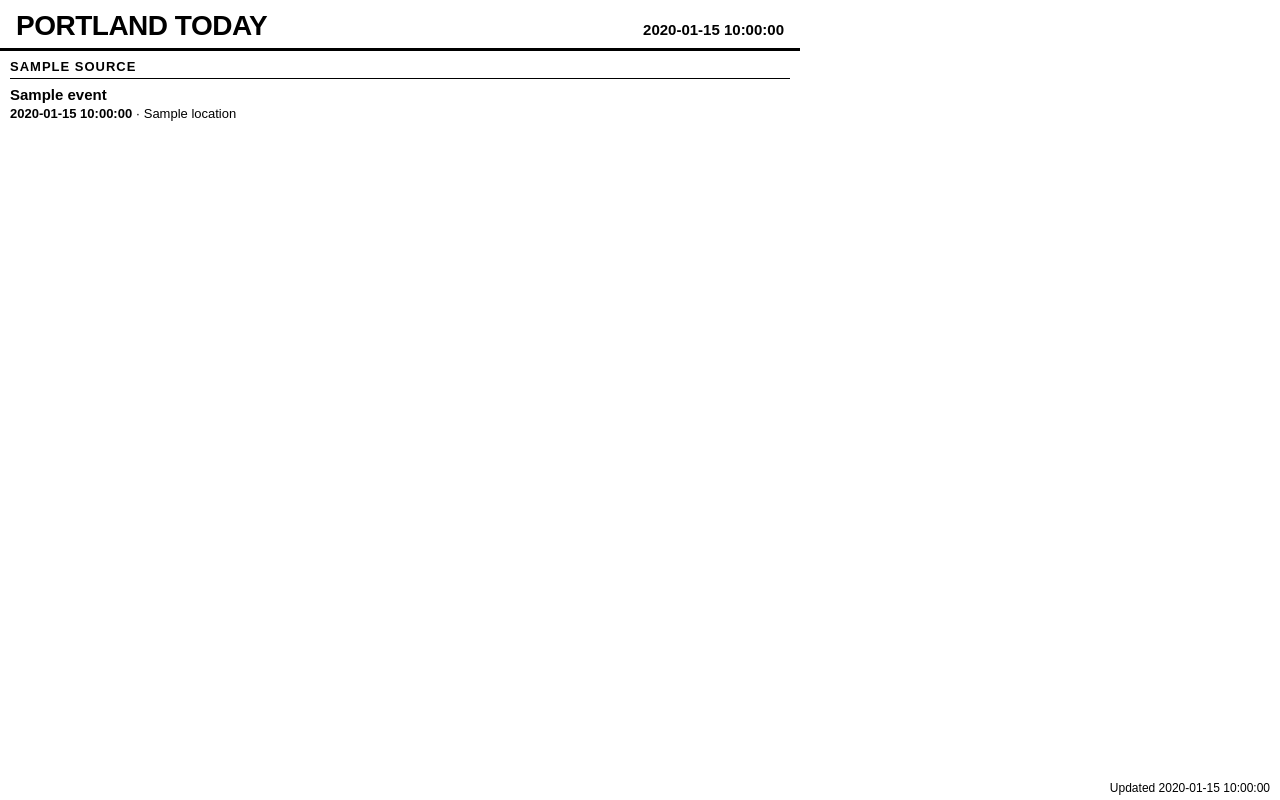
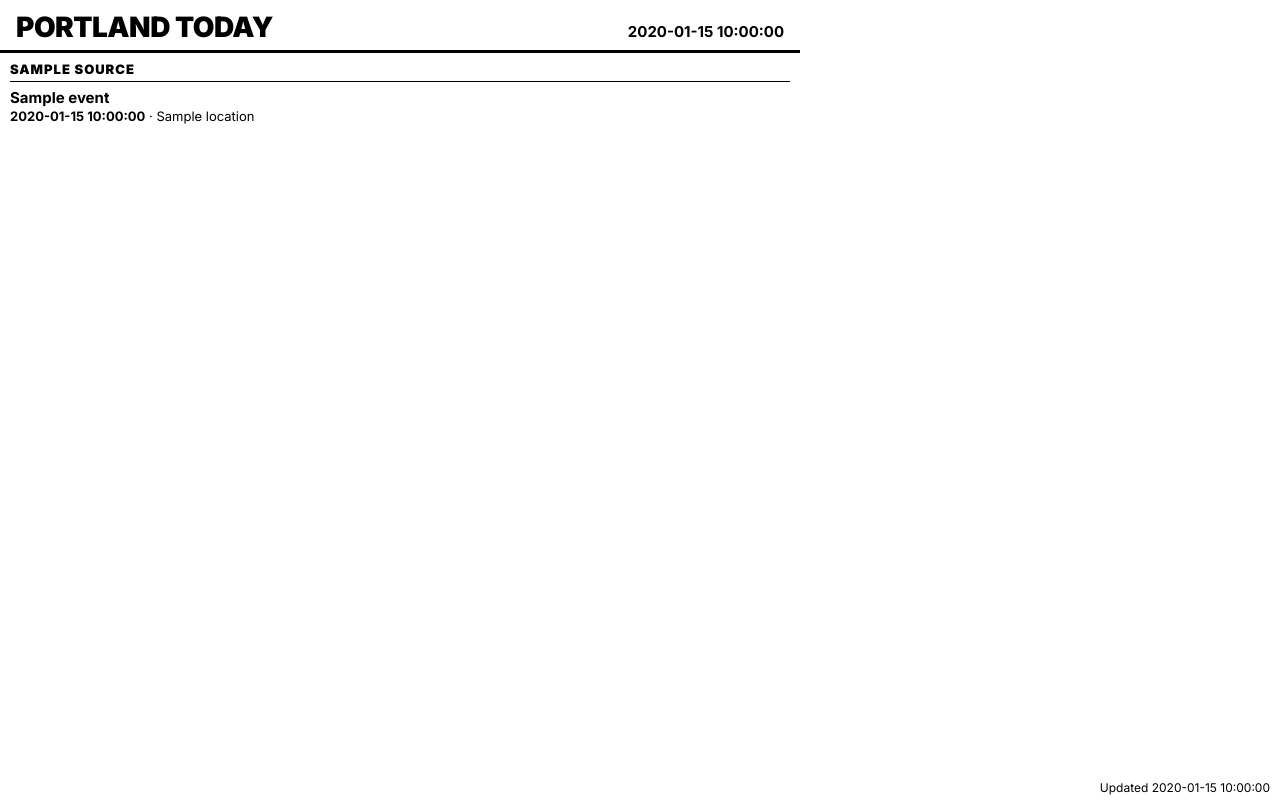
Before and after one commit to bkero/trmnl-portland, a Python web app: template templates/dashboard.html in a window 1280 px wide. Run offline with Jinja, Linux system fonts and the light colour scheme; the template is opened without the code that fills it: most values are stand-ins (such as "Sample title", 1, 10 or a date in 2020).

Commit message:
Use Inter font per TRMNL framework recommendation
Inter is the font used throughout TRMNL's own framework, chosen for its
readability on e-ink displays. Replaces generic Arial/Helvetica fallback.

Co-Authored-By: Claude Sonnet 4.6 <noreply@anthropic.com>

```diff
--- a/templates/dashboard.html
+++ b/templates/dashboard.html
@@ -2,6 +2,9 @@
 <html lang="en">
 <head>
   <meta charset="UTF-8">
+  <!-- Inter: TRMNL's framework font, tuned for e-ink at weights 300–700 -->
+  <link rel="preconnect" href="https://fonts.googleapis.com">
+  <link rel="stylesheet" href="https://fonts.googleapis.com/css2?family=Inter:wght@400;600;700;900&display=block">
   <style>
     * {
       margin: 0;
@@ -15,7 +18,7 @@
     body {
       width: 800px;
       height: 480px;
-      font-family: Arial, Helvetica, sans-serif;
+      font-family: 'Inter', Arial, Helvetica, sans-serif;
       background: white;
       color: black;
       overflow: hidden;
```
